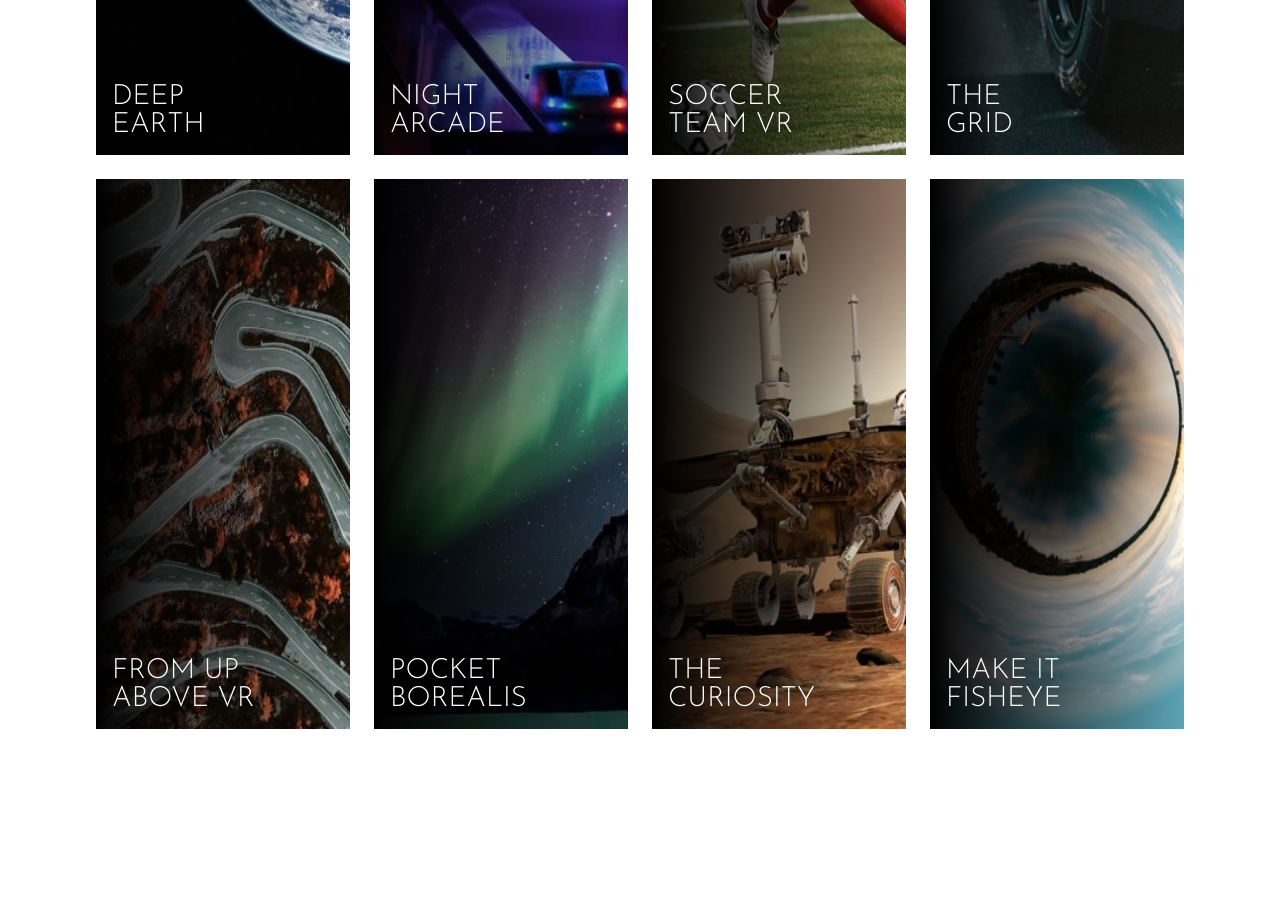
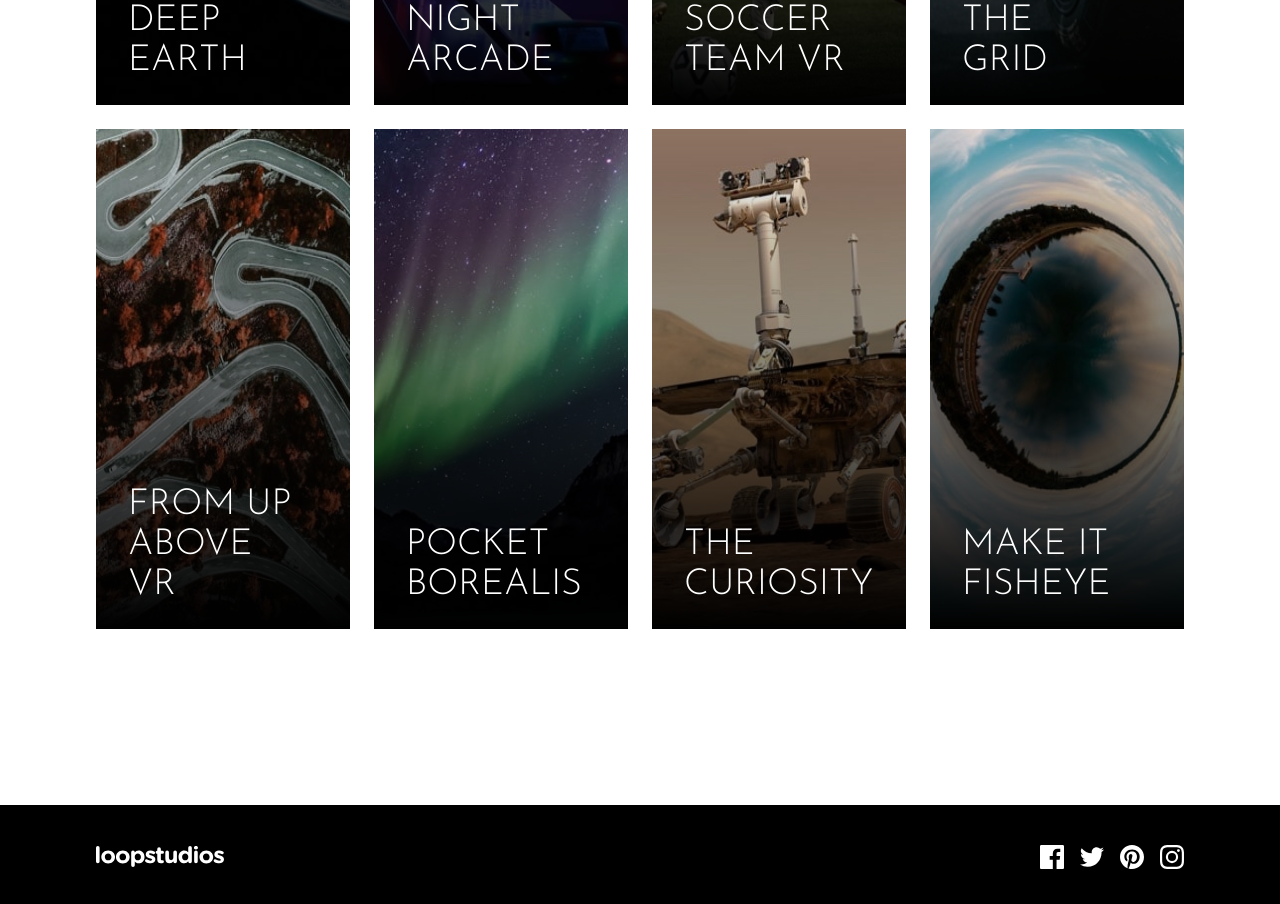
Before and after one commit to JuanMiranda1998/loopstudios-frontend-mentor, a React (Vite) app: page / in a window 1280 px wide. Shown: the part 1880-2784 px from the top of the page. Built offline with nearby package versions, Linux system fonts and the light colour scheme.

Commit message:
added hover states

```diff
--- a/src/App.jsx
+++ b/src/App.jsx
@@ -133,11 +133,11 @@ function App() {
           <h2 className="text-[2rem] md:text-5xl leading-8 font-title uppercase md:text-left text-center">
             Our creations
           </h2>
-          <button className="hidden md:block px-16 pt-4 pb-3 text-xl font-semibold tracking-wider font-title uppercase border border-black mb-2">
+          <button className="hidden md:block px-16 pt-4 pb-3 text-xl font-semibold tracking-wider font-title uppercase border border-black mb-2 hover:bg-black hover:text-white transition-all ease-in duration-200">
             See all
           </button>
         </div>
-        <div className="flex flex-col gap-6 mt-12 md:grid md:grid-cols-2 lg:grid-cols-4 md:px-0">
+        <div className="flex flex-col gap-6 mt-12 md:grid md:grid-cols-3 lg:grid-cols-4 md:px-0">
           {PROJECTS.map((project) => (
             <ProjectCard
               key={project.id}
@@ -148,7 +148,7 @@ function App() {
           ))}
         </div>
         <div className="flex md:hidden justify-center items-center mt-10 mb-12">
-          <button className="px-12 pt-3 pb-2 font-semibold tracking-wider font-title uppercase border border-black">
+          <button className="px-12 pt-3 pb-2 font-semibold tracking-wider font-title uppercase border border-black hover:bg-black hover:text-white transition-all ease-in duration-200">
             See all
           </button>
         </div>
@@ -166,16 +166,16 @@ function App() {
         </div>
         <div>
           <div className="flex flex-row justify-evenly md:justify-end items-center gap-6 md:gap-4 my-4 md:my-0">
-            <a href="#">
+            <a className="bg-gradient-to-r from-white to-white bg-[length:0px_6px] hover:bg-[length:100%_6px] bg-[position:50%_110%] bg-no-repeat transition-[background-size] duration-500 pb-3" href="#">
               <img src="./src/images/icon-facebook.svg" alt="" />
             </a>
-            <a href="#">
+            <a className="bg-gradient-to-r from-white to-white bg-[length:0px_6px] hover:bg-[length:100%_6px] bg-[position:50%_110%] bg-no-repeat transition-[background-size] duration-500 pb-3" href="#">
               <img src="./src/images/icon-twitter.svg" alt="" />
             </a>
-            <a href="#">
+            <a className="bg-gradient-to-r from-white to-white bg-[length:0px_6px] hover:bg-[length:100%_6px] bg-[position:50%_110%] bg-no-repeat transition-[background-size] duration-500 pb-3" href="#">
               <img src="./src/images/icon-pinterest.svg" alt="" />
             </a>
-            <a href="#">
+            <a className="bg-gradient-to-r from-white to-white bg-[length:0px_6px] hover:bg-[length:100%_6px] bg-[position:50%_110%] bg-no-repeat transition-[background-size] duration-500 pb-3" href="#">
               <img src="./src/images/icon-instagram.svg" alt="" />
             </a>
           </div>
--- a/src/components/Navlink.jsx
+++ b/src/components/Navlink.jsx
@@ -2,7 +2,7 @@
 const Navlink = ({name}) => {
   return (
     <li>
-        <a className='text-white hover:underline transition-all ease-in duration-200' href="#">{name}</a>
+        <a className='pb-3 text-white bg-gradient-to-r from-white to-white bg-[length:0px_6px] hover:bg-[length:100%_6px] bg-[position:50%_110%] bg-no-repeat transition-[background-size] duration-500' href="#">{name}</a>
     </li>
   )
 }
--- a/src/components/ProjectCard.jsx
+++ b/src/components/ProjectCard.jsx
@@ -4,8 +4,8 @@ import React from "react";
 
 const ProjectCard = ({ title, bgMobile, bgDesktop }) => {
   return (
-    <div className="flex items-end h-[120px] sm:h-[200px] md:w-full md:h-[550px] relative z-10">
-      <div className="bg-gradient-to-r from-black to-transparent absolute top-0 left-0 bottom-0 right-0 z-0">
+    <div className="flex items-end cursor-pointer md:px-4 md:pb-2 h-[120px] sm:h-[200px] md:w-full md:h-[350px] lg:h-[400px] xl:h-[500px] relative z-10 text-white hover:text-black hover:bg-[#ffffff90] transition ease duration-100">
+        <div className="bg-gradient-to-r from-black to-transparent md:bg-gradient-to-t absolute top-0 left-0 bottom-0 right-0 z-0 mix-blend-lighten">
           <img
             className="w-full h-full block md:hidden mix-blend-multiply"
             src={bgMobile}
@@ -17,8 +17,8 @@ const ProjectCard = ({ title, bgMobile, bgDesktop }) => {
             alt=""
           />
         </div>
-      <div className=" mb-4 ml-4 max-w-40 z-10">
-        <h1 className="w-[90%] font-title text-[1.75rem] leading-7 text-white uppercase">
+        <div className="mb-4 ml-4 max-w-40 md:max-w-[165px] z-10">
+          <h1 className="w-[90%] md:w-full font-title text-[1.75rem] md:text-4xl leading-7 uppercase">
             {title}
           </h1>
         </div>
```
Also changed, not shown: 2 other files (tests, documents, lock files or other folders). Lines whose indentation alone changed are shown as unchanged.
